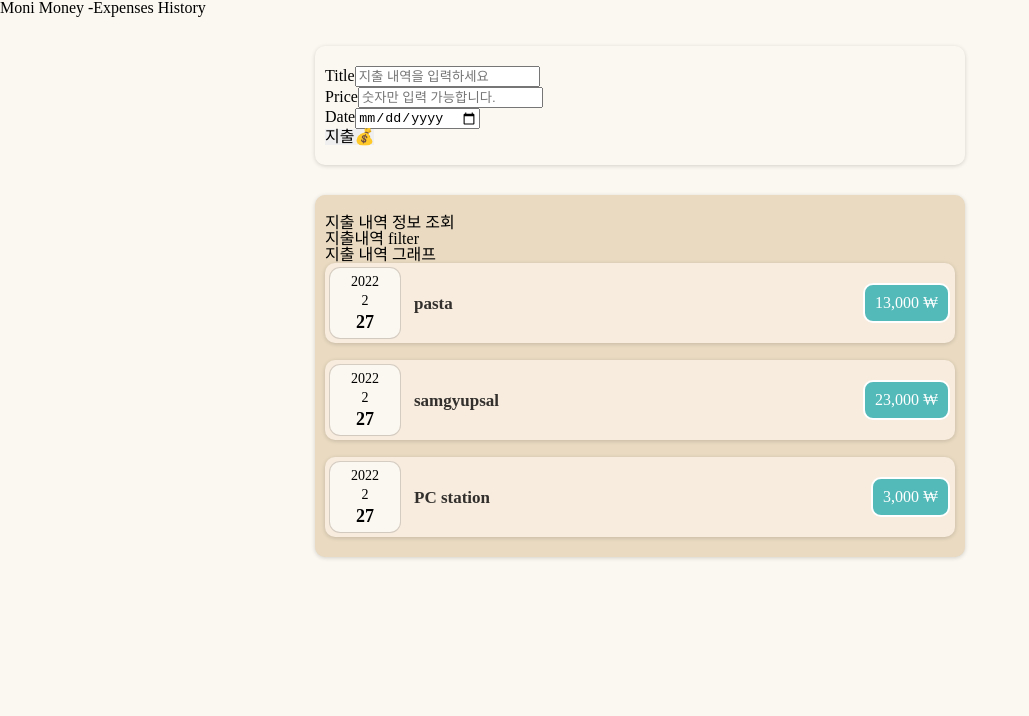
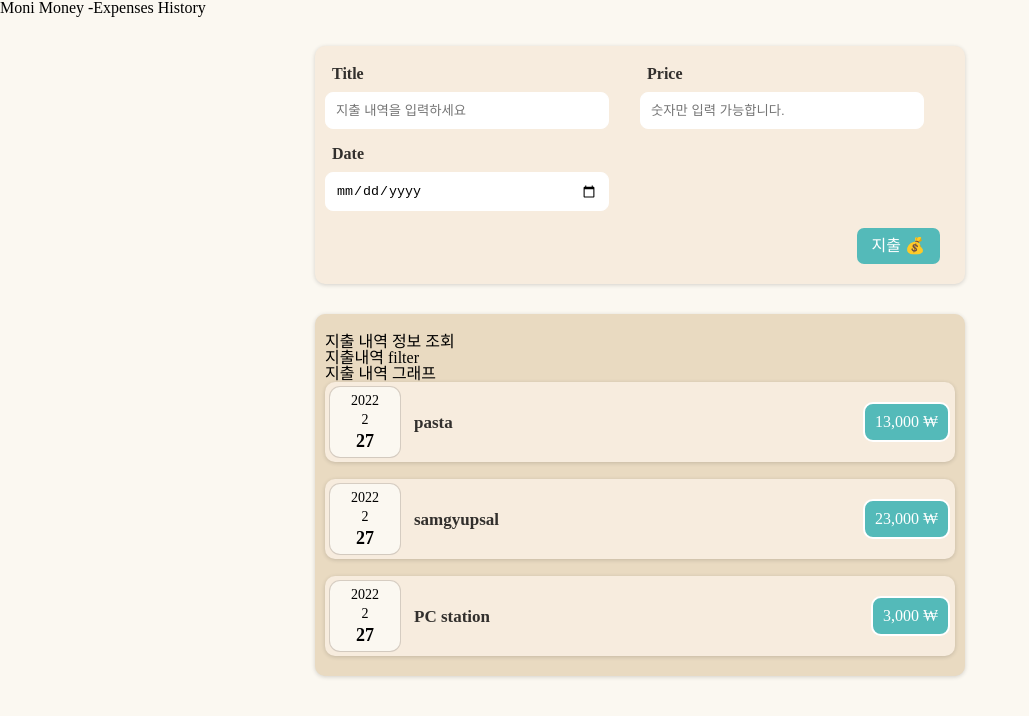
Before and after one commit to yws1502/Moni_Money, a React (Create React App) app: page / in a window 1280 px wide. Shown: the top 716 px of the page, without its empty margins (0-1029 px from the left). Built offline with nearby package versions, Linux system fonts and the light colour scheme.

Commit message:
💄 expense form 컴포넌트 스타일링

```diff
--- /dev/null
+++ b/src/components/NewExpense/ExpenseForm.css
@@ -0,0 +1,45 @@
+.expense-form-cont {
+  background-color: #F7ECDE;
+}
+
+.expense-form-cont form {
+  overflow: hidden;
+}
+
+.input-cont {
+  display: flex;
+  flex-wrap: wrap;
+}
+.input-cont fieldset {
+  width: 50%;
+  margin-bottom: 17px;
+}
+.input-cont fieldset label {
+  display: block;
+  color: rgba(0,0,0,0.8);
+  font-weight: 550;
+  margin: 0 0 10px 7px;
+}
+.input-cont fieldset input {
+  width: 90%;
+  border: 1px solid #fff;
+  border-radius: 8px;
+  outline-color: #E9DAC1;
+  padding: 10px;
+}
+
+.expense-form-cont .date-cont {
+  float: right;
+  margin-right: 15px;
+}
+.expense-form-cont .date-cont button {
+  background-color: #54BAB9;
+  color: #fff;
+  border-radius: 7px;
+  cursor: pointer;
+  padding: 10px 15px;
+  transition: all .3s ease-out;
+}
+.expense-form-cont .date-cont button:hover {
+  background-color: #5ad1cf;
+}
--- a/src/components/NewExpense/ExpenseForm.jsx
+++ b/src/components/NewExpense/ExpenseForm.jsx
@@ -1,10 +1,12 @@
+import "./ExpenseForm.css";
 import Card from "../UI/Card";
 
 function ExpenseForm(props) {
   return (
-    <Card>
+    <Card className="expense-form-cont">
       <h2 className="a11y-hidden">지출 생성 영역</h2>
       <form>
+        <div className="input-cont">
           <fieldset>
             <label>Title</label>
             <input type="text" placeholder="지출 내역을 입력하세요" />
@@ -22,10 +24,11 @@ function ExpenseForm(props) {
             <label>Date</label>
             <input type="date" />
           </fieldset>
+        </div>
+        <div className="date-cont">
+          <button type="submit">지출 💰</button>
+        </div>
       </form>
-      <div>
-        <button type="submit">지출💰</button>
-      </div>
     </Card>
   );
 }
```
Lines whose indentation alone changed are shown as unchanged.
